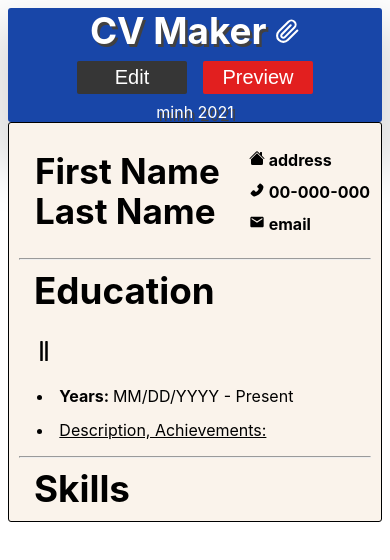
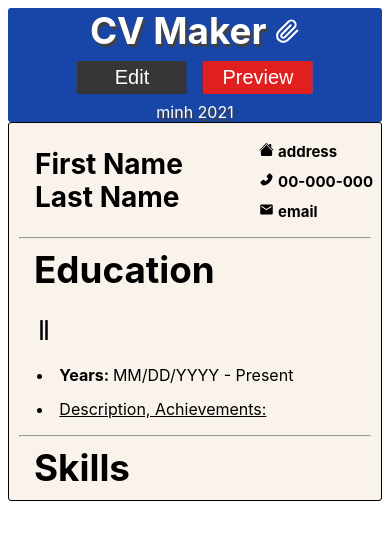
Before and after one commit to minho-sama/CV-maker, a React (Create React App) app in the folder files/: page / in a window 390 px wide. Both pictures are taken after a click on the button "Preview". Shown: the top 560 px of the page. Built offline with nearby package versions, Linux system fonts and the light colour scheme.

Commit message:
small UI change

```diff
--- a/files/src/components/EditMode/edit-global.css
+++ b/files/src/components/EditMode/edit-global.css
@@ -153,4 +153,26 @@ label{
         width: 100%;
         box-shadow: none;
     }
+    .deleteWork-btn{
+        float:right;
+        top: 23px;
+        right: 3px;
+    }
+
+    .work-card{
+        display:flex;
+        gap: 5%;
+        font-size: 14px;
+    }
+    .description-btn{
+        top: 25px;
+        right: 18%;
+        font-size: 20px;
+    }
+
+    .descriptionDel-btn{
+        font-size: 13px;
+        top: 27px;
+        right: 21%;
+    }
 }
--- a/files/src/components/Header/header.module.css
+++ b/files/src/components/Header/header.module.css
@@ -31,6 +31,10 @@ a:hover{
 }
 
 @media only screen and (max-width: 700px){
+    header{
+        box-shadow: none;
+    }
+
     a{
         position:unset;
     }
--- a/files/src/components/PreviewMode/preview.css
+++ b/files/src/components/PreviewMode/preview.css
@@ -88,4 +88,13 @@
         width: 100%;
         box-shadow: none;
     }
+
+    .name-container{
+        font-size: 28px;
+    }
+    .data-container{
+        top: -7px;
+        right: -3px;
+        font-size: 15px;
+    }
 }
```
Also changed, not shown: 1 other file (tests, documents, lock files or other folders).
